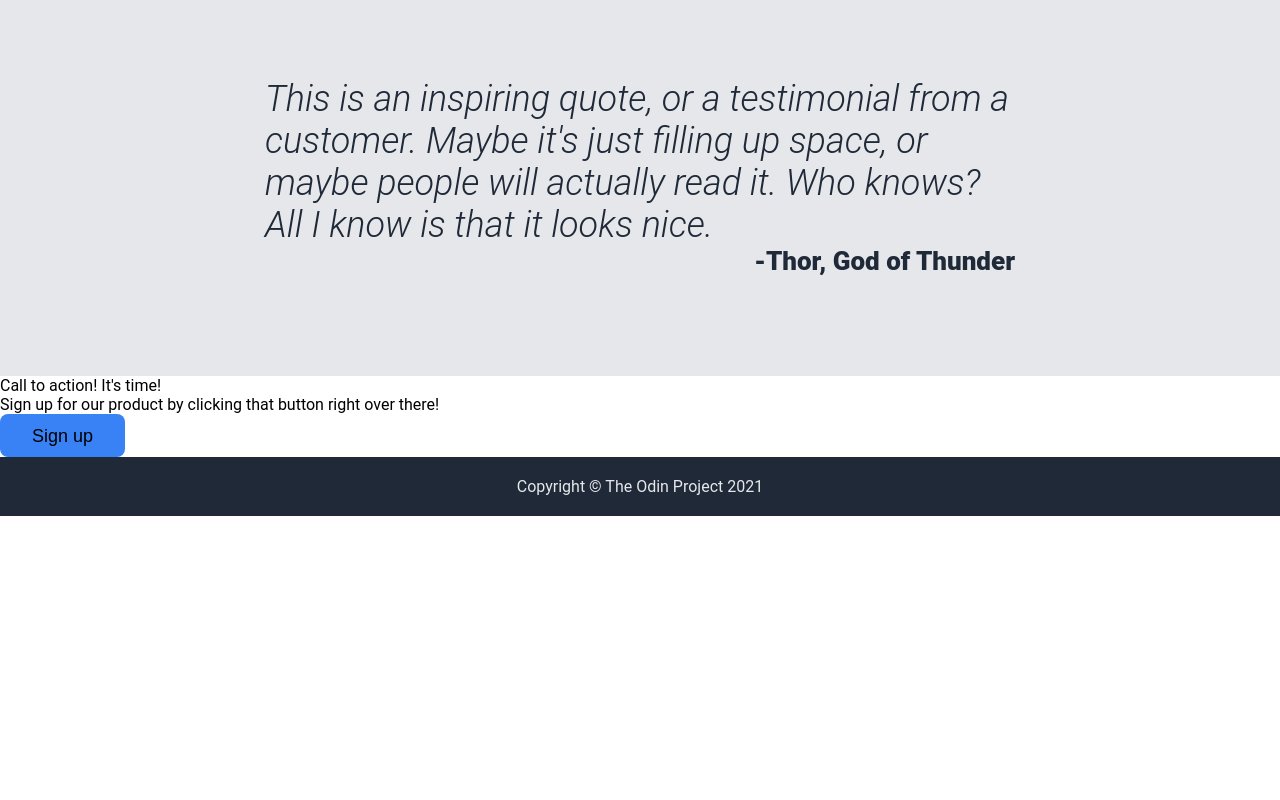
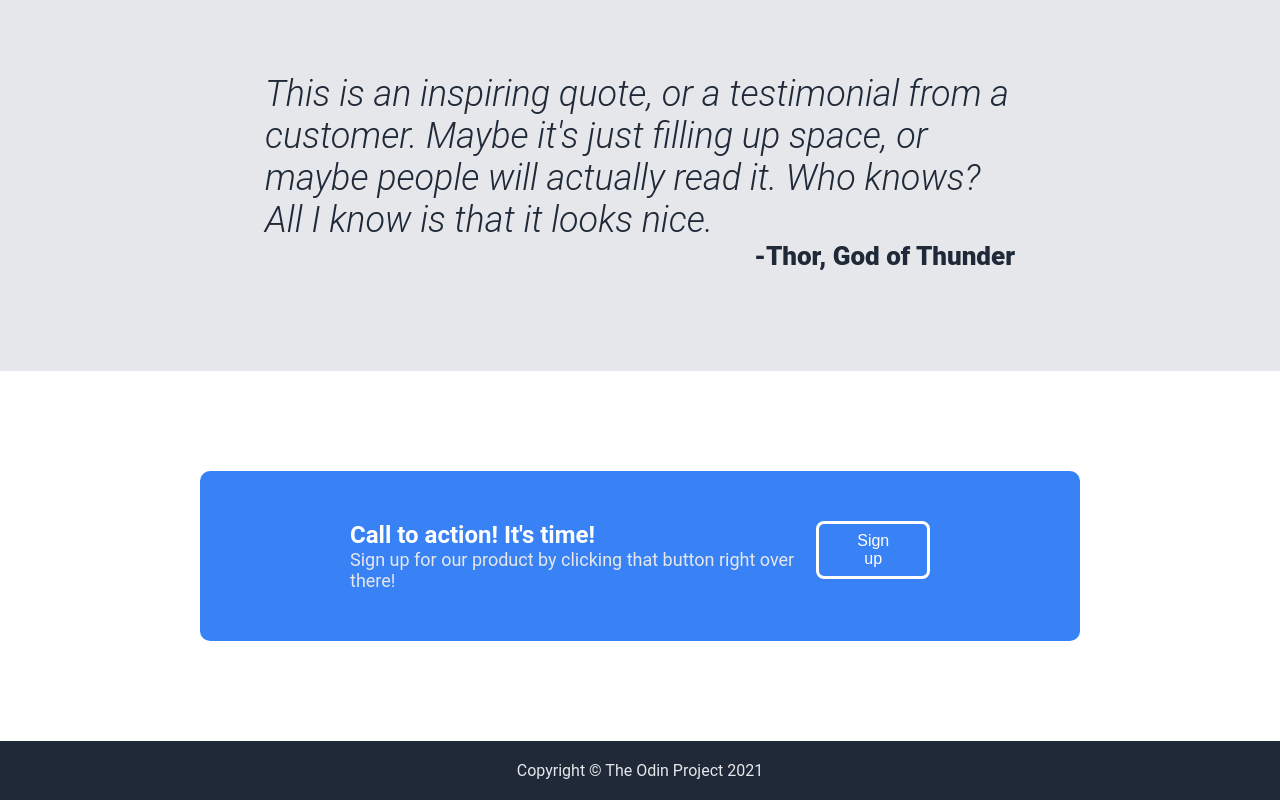
Before and after one commit to tanvirjoy04/landing-page, a plain HTML site: page index.html in a window 1280 px wide. Shown: the part 1045-1845 px from the top of the page. Before the commit the page ends 1561 px from the top, so only its background shows below. Drawn offline with Linux system fonts and the light colour scheme.

Commit message:
Add section-4 styles

```diff
--- a/index.html
+++ b/index.html
@@ -53,11 +53,15 @@
     <div class="writer">-Thor, God of Thunder</div>
   </div>
 
-  <div class="container-white">
+  <div class="section-4">
+
     <div class="container-blue">
-      <div class="title">Call to action! It's time!</div>
-      <div class="subtitle">Sign up for our product by clicking that button right over there!</div>
-      <button>Sign up</button>
+      <div class="action">
+        <div class="title">Call to action! It's time!</div>
+        <div class="sub">Sign up for our product by clicking that button right over there!</div>
+      </div>
+      <div><button>Sign up</button></div>
+
     </div>
   </div>
 
--- a/styles.css
+++ b/styles.css
@@ -47,8 +47,8 @@ a{
 }
 button{
   background: #3882F6;
-  font-size:large;
-  padding: 10px 30px 8px;
+  font-size:medium;
+  padding: 8px 30px;
   border-radius: 8px;
   border-color: transparent;
 }
@@ -115,3 +115,26 @@ button{
   /* Or, text-align: end; */
   text-align: right;
 }
+.section-4{
+  padding: 100px 200px;
+}
+.container-blue{
+  background-color: #3882F6;
+  border-radius: 10px;
+  padding: 50px 150px;
+  display: flex;
+  justify-content: space-between;
+}
+.title{
+  color: white;
+  font-size: x-large;
+  font-weight: 700;
+}
+.container-blue button{
+  border: solid white;
+  color: white;
+}
+.sub{
+  font-size: 18px;
+  color: #E5E7EB;
+}
```
